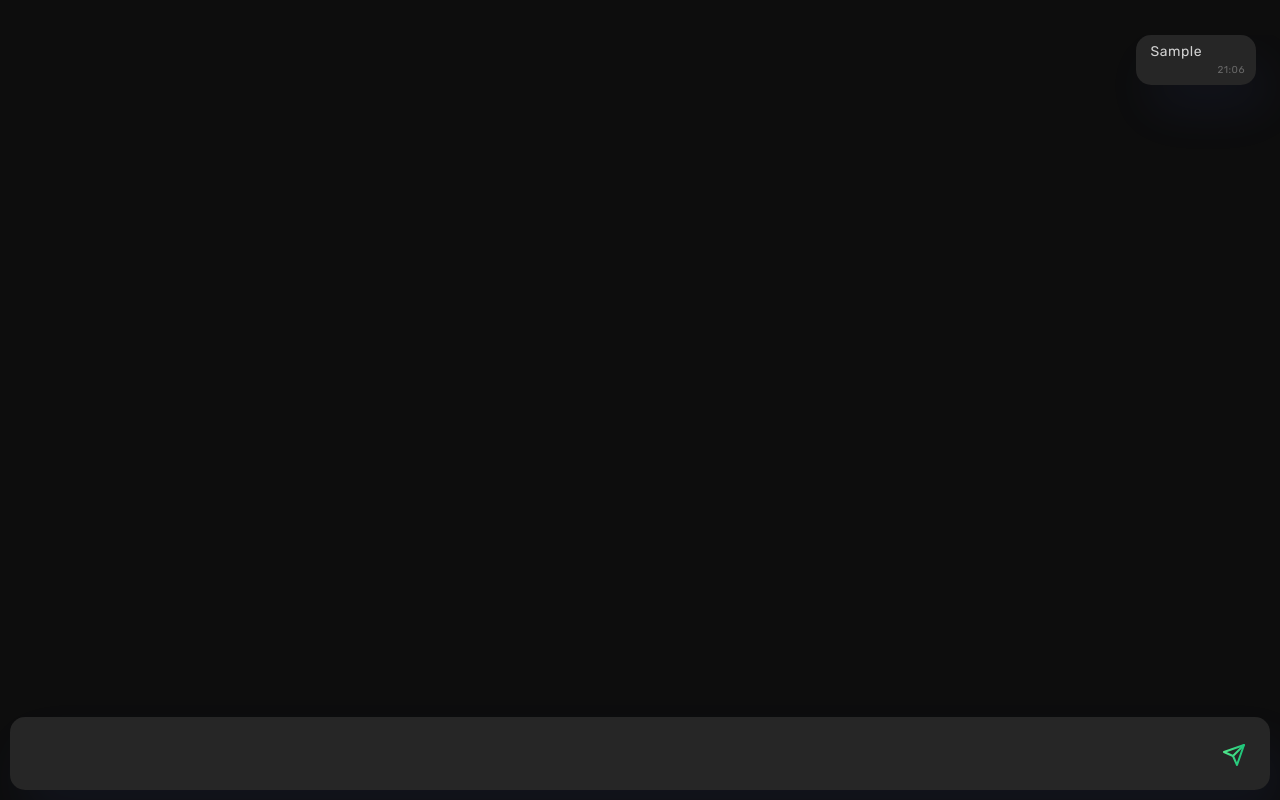
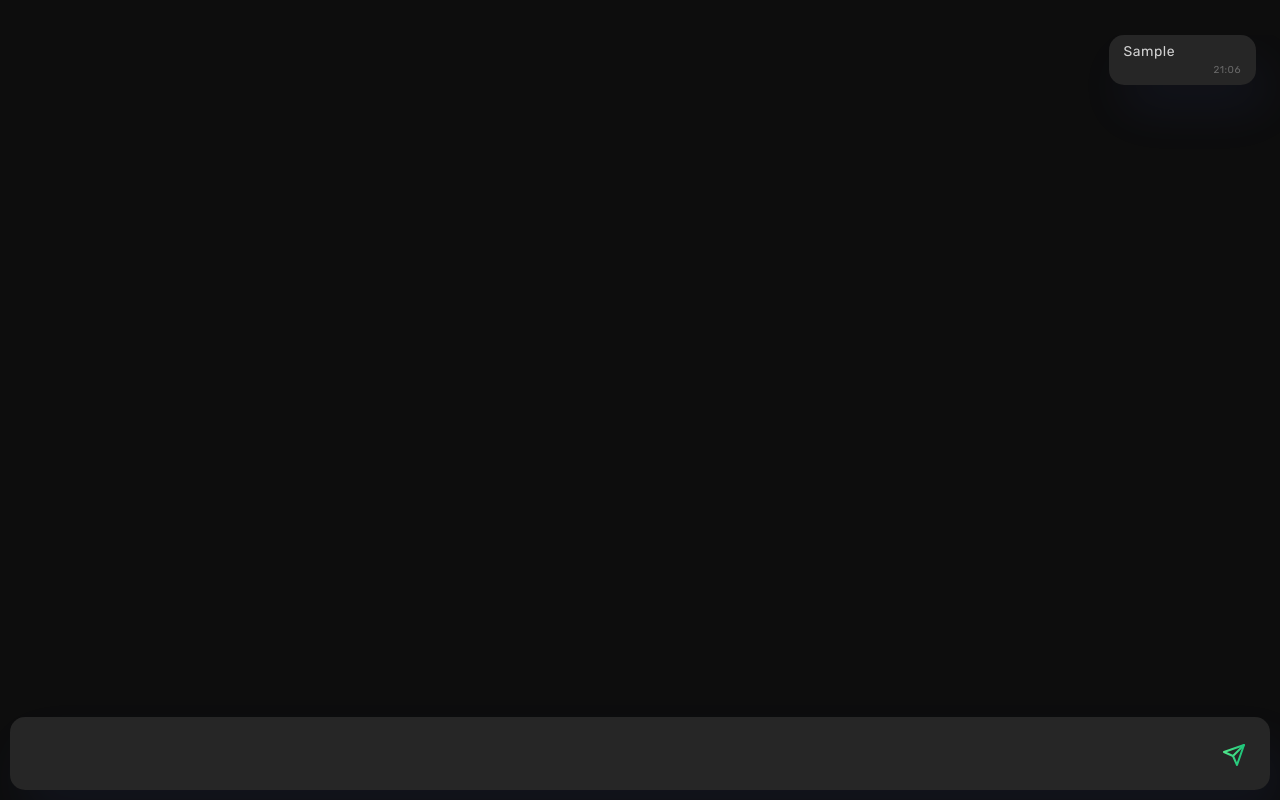
Before and after one commit to sergeylihodeevzelenyuk/ReactAppChat, a React (Create React App) app: page / in a window 1280 px wide. Both pictures are taken after typing "Sample" into the empty fields and a click on the button 1234 px from the left and 755 px from the top of the page. Built offline with nearby package versions, Linux system fonts and the light colour scheme.

Commit message:
fixed chat

```diff
--- a/src/components/Chat.js
+++ b/src/components/Chat.js
@@ -11,9 +11,7 @@ const Chat = () => {
   const messages = useSelector((state) => state.messages);
 
   const onMessageClick = (e) => {
-    const dataId = e.target.attributes.getNamedItem("data-id").value;
-
-    dispatch(chatActions.removeMessage(dataId));
+    dispatch(chatActions.removeMessage(e.currentTarget.id));
   };
 
   if (chatRef.current) {
@@ -25,17 +23,13 @@ const Chat = () => {
 
     return (
       <div
-        data-id={id}
+        id={id}
         key={id}
         className={classes.message}
         onClick={onMessageClick}
       >
-        <p data-id={id} className={classes.content}>
-          {content}
-        </p>
-        <p data-id={id} className={classes.time}>
-          {time}
-        </p>
+        <p className={classes.content}>{content} </p>
+        <p className={classes.time}>{time}</p>
       </div>
     );
   };
--- a/src/components/Chat.module.css
+++ b/src/components/Chat.module.css
@@ -18,13 +18,15 @@
 }
 
 .message {
+  position: relative;
   width: fit-content;
-  padding: 8px 54px 9px 15px;
+  padding: 8px 81px 25px 15px;
   margin-bottom: 17px;
   background: rgba(255, 255, 255, 0.1);
   box-sizing: border-box;
   box-shadow: 12px 26px 50px rgba(90, 108, 234, 0.07);
   border-radius: 15px;
+  cursor: pointer;
 }
 
 .content {
@@ -32,17 +34,15 @@
   line-height: 17px;
   letter-spacing: 0.5px;
   color: rgba(255, 255, 255, 0.8);
-  margin-bottom: 4px;
 }
 
 .time {
-  position: relative;
-  right: -43px;
-  text-align: right;
+  position: absolute;
+  bottom: 9px;
+  right: 15px;
   font-size: 10px;
   line-height: 12px;
   letter-spacing: 0.5px;
-
   color: rgba(255, 255, 255, 0.3);
 }
 
```
